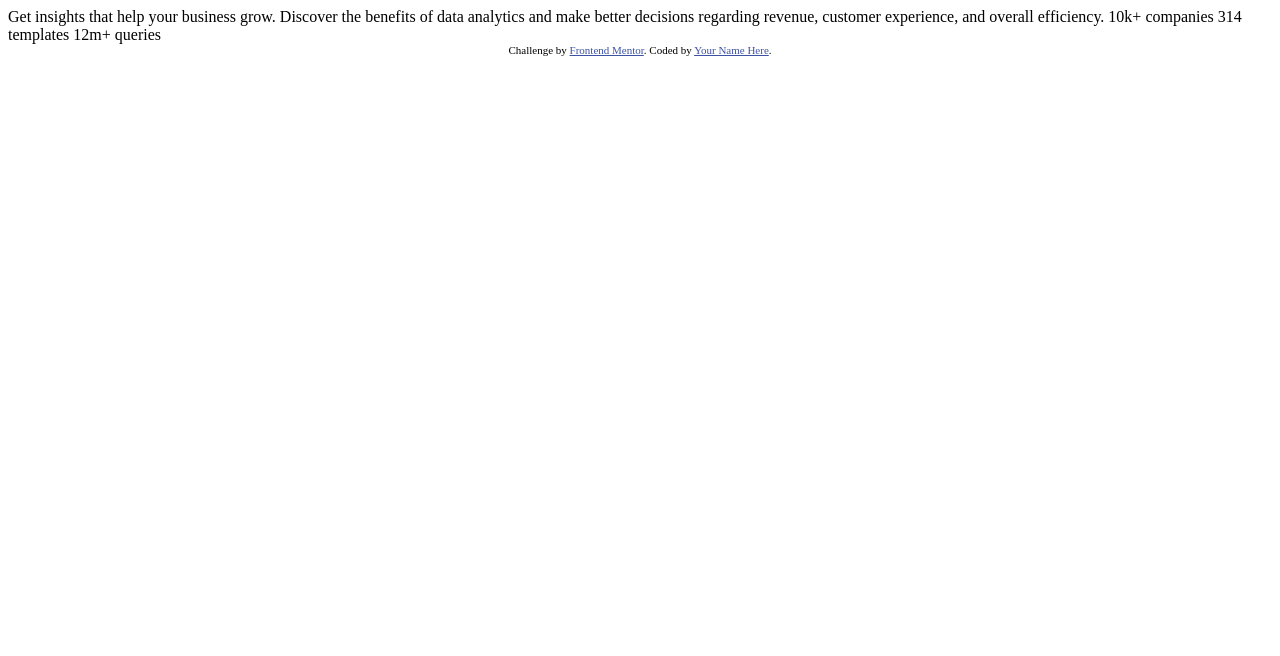
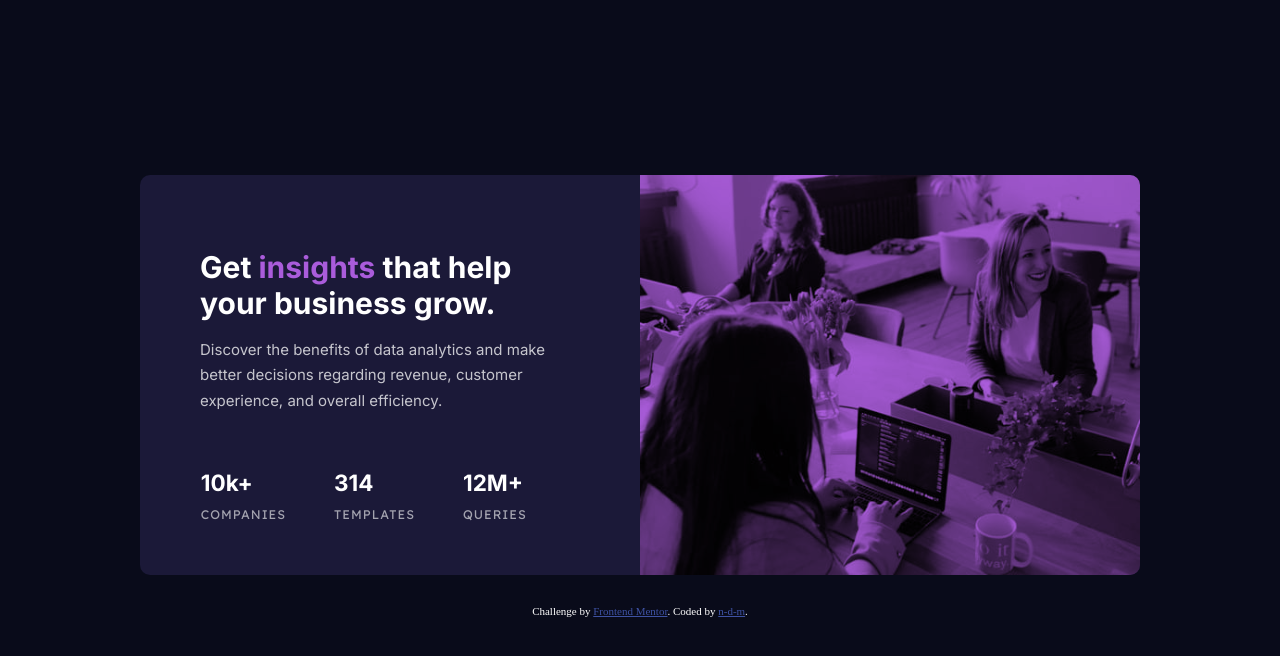
Before and after one commit to n-d-m/stats-preview-card-component, a plain HTML site: page index.html in a window 1280 px wide. Drawn offline with Linux system fonts and the light colour scheme.

Commit message:
initial html and css

```diff
--- a/index.html
+++ b/index.html
@@ -1,33 +1,56 @@
 <!DOCTYPE html>
 <html lang="en">
-<head>
-  <meta charset="UTF-8">
-  <meta name="viewport" content="width=device-width, initial-scale=1.0"> <!-- displays site properly based on user's device -->
+  <head>
+    <meta charset="UTF-8" />
+    <meta name="viewport" content="width=device-width, initial-scale=1.0" />
+    <!-- displays site properly based on user's device -->
+    <link rel="preconnect" href="https://fonts.googleapis.com" />
+    <link rel="preconnect" href="https://fonts.gstatic.com" crossorigin />
+    <link
+      href="https://fonts.googleapis.com/css2?family=Inter:wght@400;700&family=Lexend+Deca&display=swap"
+      rel="stylesheet"
+    />
+    <link
+      rel="icon"
+      type="image/png"
+      sizes="32x32"
+      href="./images/favicon-32x32.png"
+    />
+    <link rel="stylesheet" href="./style.css" />
+    <title>Frontend Mentor | Stats preview card component</title>
+  </head>
 
-  <link rel="icon" type="image/png" sizes="32x32" href="./images/favicon-32x32.png">
+  <body>
+    <main class="container">
+      <div id="main-img"></div>
+      <div class="info">
+        <h1>Get <span>insights</span> that help your business grow.</h1>
+        <p>
+          Discover the benefits of data analytics and make better decisions
+          regarding revenue, customer experience, and overall efficiency.
+        </p>
+      </div>
+      <div class="stats">
+        <span>
+          <h2>10k+</h2>
+          <p class="stat-heading">companies</p>
+        </span>
+        <span>
+          <h2>314</h2>
+          <p class="stat-heading">templates</p>
+        </span>
+        <span>
+          <h2>12M+</h2>
+          <p class="stat-heading">queries</p>
+        </span>
+      </div>
+    </main>
 
-  <title>Frontend Mentor | Stats preview card component</title>
-
-  <!-- Feel free to remove these styles or customise in your own stylesheet 👍 -->
-  <style>
-    .attribution { font-size: 11px; text-align: center; }
-    .attribution a { color: hsl(228, 45%, 44%); }
-  </style>
-</head>
-<body>
-
-  Get insights that help your business grow.
-
-  Discover the benefits of data analytics and make better decisions regarding revenue, customer
-  experience, and overall efficiency.
-
-  10k+ companies
-  314 templates
-  12m+ queries
-
-  <div class="attribution">
-    Challenge by <a href="https://www.frontendmentor.io?ref=challenge" target="_blank">Frontend Mentor</a>.
-    Coded by <a href="#">Your Name Here</a>.
-  </div>
-</body>
+    <div class="attribution">
+      Challenge by
+      <a href="https://www.frontendmentor.io?ref=challenge" target="_blank"
+        >Frontend Mentor</a
+      >. Coded by <a href="https://github.com/n-d-m">n-d-m</a>.
+    </div>
+  </body>
 </html>
--- a/style.css
+++ b/style.css
@@ -0,0 +1,161 @@
+*{
+    padding: 0;
+    margin: 0;
+    box-sizing: border-box;
+}
+
+:root{
+    --primary-darkBlue: hsl(233, 47%, 7%);
+    --primary-desBlue: hsl(244, 38%, 16%);
+    --primary-violet: hsl(277, 64%, 61%);
+
+    --netural-white: hsl(0, 0%, 100%);
+    --neutral-pTranspWhite: hsla(0, 0%, 100%, 0.75);
+    --netural--hTransWhite: hsla(0, 0%, 100%, 0.6);
+}
+
+body{
+    display: flex;
+    flex-direction: column;
+    align-items: center;
+    justify-content: center;
+    height: 99vh;
+    background-color: var(--primary-darkBlue);
+    font-size: 15px;
+}
+
+h1{
+    font-family: Inter, sans-serif;
+    color: var(--netural-white);
+}
+
+h2 {
+    font-family: Inter, sans-serif;
+    color: var(--netural-white);
+}
+
+p{
+    font-family: Inter, sans-serif;
+    color: var(--neutral-pTranspWhite);
+}
+
+.stat-heading{
+    font-family: Lexend Deca, sans-serif;
+    font-size: 15px;
+}
+
+.container{
+    background-color: var(--primary-desBlue);
+    width: 350px;
+    display: grid;
+    grid-template-rows: auto 1fr 1fr;
+    grid-template-areas:
+        "img"
+        "info"
+        "stat";
+    border-radius: 10px;
+    margin-bottom: 30px;
+}
+
+#main-img{
+    grid-area: img;
+    background-image: url(./images/image-header-mobile.jpg);
+    height: 16rem;
+    background-size: 100%;
+    border-radius: 10px 10px 0 0;
+    background-color: var(--primary-violet);
+    background-blend-mode: multiply;
+}
+
+.info{
+    grid-area: info;
+    display: flex;
+    flex-direction: column;
+    gap: .5rem;
+    padding: 40px 20px 10px 20px;
+    align-items: center;
+    justify-content: center;
+    text-align: center;
+}
+
+.info span{
+    color: var(--primary-violet);
+}
+
+.info p{
+    line-height: 1.6rem;
+    padding: 8px 20px 8px 20px;
+}
+
+.stats{
+    grid-area: stat;
+    display: flex;
+    flex-direction: column;
+    gap: 15px;
+    align-items: center;
+    justify-content: space-evenly;
+    text-align: center;
+    padding-bottom: 1rem;
+}
+
+.stats p{
+    text-transform: uppercase;
+    font-size: smaller;
+    letter-spacing: 1px;
+    color: var(--netural--hTransWhite);
+    padding-top: 10px;
+}
+
+.attribution {
+    font-size: 11px;
+    text-align: center;
+    color: white;
+}
+
+.attribution a {
+    color: hsl(228, 45%, 44%);
+}
+
+@media screen and (min-width: 476px) {
+    .container{
+        width: 1000px;
+        height: 400px;
+        display: grid;
+        grid-template-columns: 1fr 1fr;
+        grid-template-rows: 80% 20%;
+        grid-template-areas:
+            "info img"
+            "stat img";
+    }
+
+    #main-img {
+        grid-area: img;
+        background-image: url(./images/image-header-desktop.jpg);
+        height: 100%;
+        background-size: cover;
+        border-radius: 0px 10px 10px 0;
+        background-color: var(--primary-violet);
+        background-blend-mode: multiply;
+    }
+
+    .info{
+        grid-area: info;
+        text-align: left;
+        padding: 0 60px;
+    }
+
+    .info p{
+        margin-left: -20px;
+    }
+
+    .stats{
+        grid-area: stat;
+        display: flex;
+        flex-direction: row;
+        justify-content: left;
+        gap: 3rem;
+        padding: 0 4rem 5rem 3.8rem;
+        text-align: left;
+    }
+
+}
```
Also changed, not shown: screenshots/Frontend Mentor Stats preview card component-desktop.png (added), screenshots/Frontend Mentor Stats preview card component-mobile.png (added), 2 other files.
